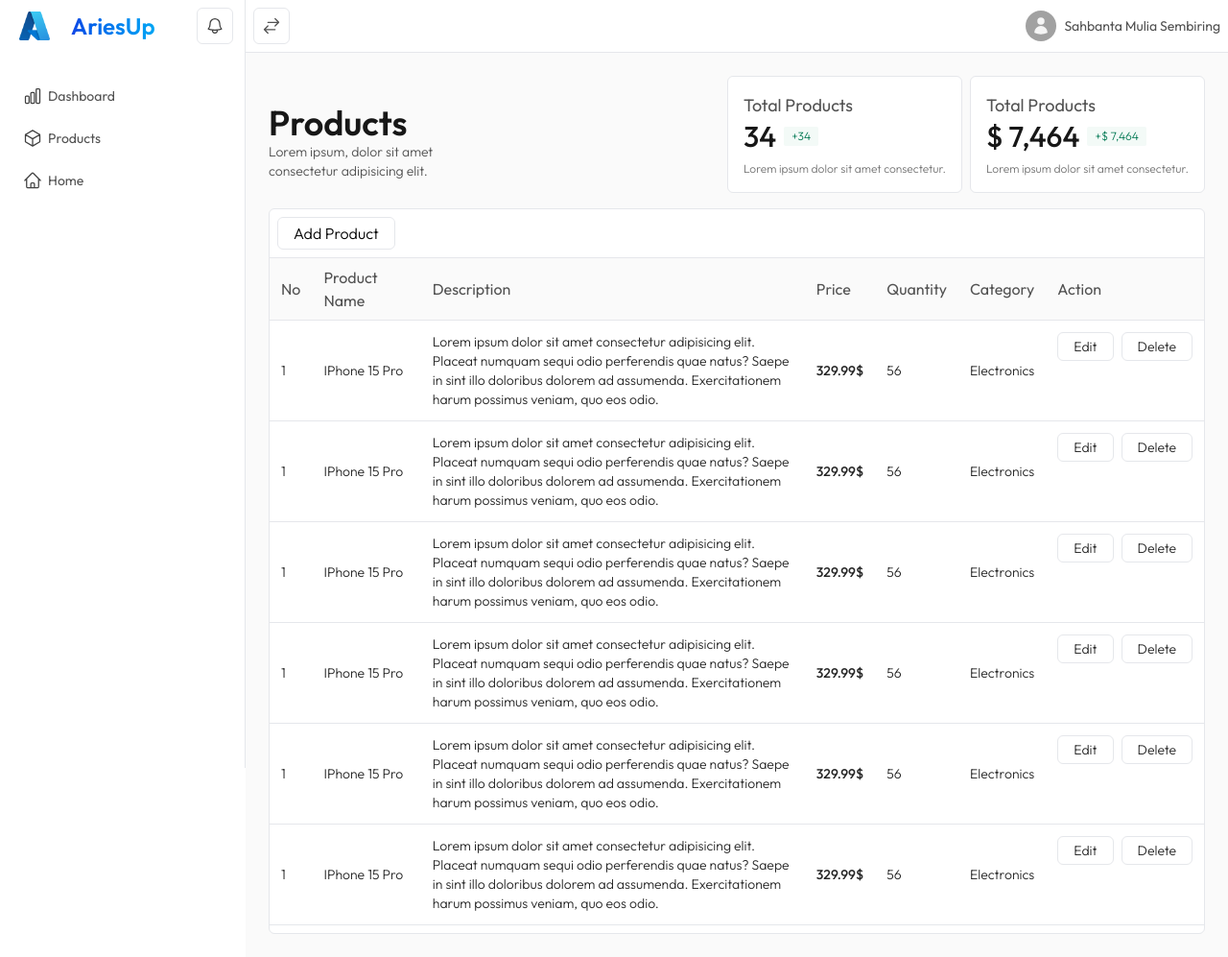
After one commit to ValerieAttila09/tugas-project-php, a PHP site: page /menu/products.php in a window 1280 px wide. The commit adds this page. Shown: the whole page at 96% size. Run offline with PHP 8.4, Linux system fonts and the light colour scheme; a user stored in the database is signed in; some libraries are stand-ins or nearby versions.

Commit message:
added product page

```diff
--- a/index.php
+++ b/index.php
@@ -57,7 +57,7 @@ session_reset();
     <div class="w-full">
         <!-- NAVBAR -->
         <div class="max-w-5xl mx-auto p-2 flex items-center justify-between">
-            <div class="">
+            <div class="px-18">
                 <h1 class="text-lg outfit-bold text-neutral-900">AriesUp</h1>
             </div>
             <div class="flex items-center justify-center gap-4">
@@ -76,7 +76,7 @@ session_reset();
         <div class="h-[96vh] flex items-center justify-center">
             <div class="max-w-4xl flex flex-col gap-5 items-center justify-center gap-1">
                 <div class="rounded-full text-xs outfit-regular text-neutral-900 bg-white border border-neutral-300 px-4 py-1">About Us</div>
-                <h1 class="text-7xl text-center text-neutral-900 outfit-medium text-shadow-sm">Most Powerful Way To Connect Everyone</h1>
+                <h1 class="text-7xl text-center text-neutral-900 outfit-medium text-shadow-sm">Most Powerful Way To Manage Everything</h1>
                 <p class="text-lg text-center text-neutral-600">Lorem ipsum dolor sit amet consectetur adipisicing elit. Expedita quia laborum ipsum aut. Id cumque excepturi numquam sunt dolor quo ratione, impedit ullam in voluptatum magni architecto voluptate repellendus similique!</p>
                 <div class="flex items-center gap-3">
                     <button class="rounded-full px-6 py-2 bg-neutral-900 text-white hover:bg-neutral-700 hover:shadow-sm transition-all">Get Started</button>
--- /dev/null
+++ b/menu/products.php
@@ -0,0 +1,261 @@
+<?php
+session_start();
+if (!isset($_SESSION['nama'])) {
+  header("location:../");
+}
+?>
+
+
+<!DOCTYPE html>
+<html lang="en">
+
+<head>
+  <meta charset="UTF-8">
+  <meta name="viewport" content="width=device-width, initial-scale=1.0">
+  <title>Products - AriesUp</title>
+  <script src="https://cdn.jsdelivr.net/npm/@tailwindcss/browser@4"></script>
+  <link rel="preconnect" href="https://fonts.googleapis.com">
+  <link rel="preconnect" href="https://fonts.gstatic.com" crossorigin>
+  <link href="https://fonts.googleapis.com/css2?family=Outfit:wght@100..900&display=swap" rel="stylesheet">
+  <link rel="stylesheet" href="./src/css/style.css" />
+  <link href="https://cdn.jsdelivr.net/npm/flowbite@3.1.2/dist/flowbite.min.css" rel="stylesheet" />
+</head>
+
+<body class="outfit-thin">
+
+  <div class="w-full">
+    <div class="w-full h-screen flex">
+      <div id="sidebar" class="w-1/5 relative overflow-hidden h-screen border-r border-[#ebebeb]">
+        <div class="w-full h-full flex flex-col items-center justify-between">
+          <div class="w-full flex flex-col items-center gap-4">
+            <div class="w-full flex items-center justify-between px-3 py-2">
+              <div class="flex items-center gap-4 ps-2">
+                <img src="./src/assets/logo.png" alt="logo" class="size-8">
+                <h1 id="sidebarMenu" class="outfit-semibold text-2xl text-transparent bg-clip-text bg-linear-to-r from-blue-700 to-sky-500">AriesUp</h1>
+              </div>
+              <div id="sidebarMenu" class="">
+                <button class="p-2 rounded-md bg-white border border-[#ebebeb] hover:bg-[#fafafa] transition-all">
+                  <svg xmlns="http://www.w3.org/2000/svg" fill="none" viewBox="0 0 24 24" stroke-width="1.5" stroke="currentColor" class="size-5 text-neutral-700">
+                    <path stroke-linecap="round" stroke-linejoin="round" d="M14.857 17.082a23.848 23.848 0 0 0 5.454-1.31A8.967 8.967 0 0 1 18 9.75V9A6 6 0 0 0 6 9v.75a8.967 8.967 0 0 1-2.312 6.022c1.733.64 3.56 1.085 5.455 1.31m5.714 0a24.255 24.255 0 0 1-5.714 0m5.714 0a3 3 0 1 1-5.714 0" />
+                  </svg>
+                </button>
+              </div>
+            </div>
+            <div class="w-full flex flex-col items-center gap-2 p-3">
+              <a href="./dashboard.php" class="w-full p-2 rounded-md bg-white hover:bg-[#fafafa] hover:shadow-sm transition-all">
+                <div class="w-full flex items-center justify-start ps-1">
+                  <svg xmlns="http://www.w3.org/2000/svg" fill="none" viewBox="0 0 24 24" stroke-width="1.5" stroke="currentColor" class="size-5 text-neutral-700">
+                    <path stroke-linecap="round" stroke-linejoin="round" d="M3 13.125C3 12.504 3.504 12 4.125 12h2.25c.621 0 1.125.504 1.125 1.125v6.75C7.5 20.496 6.996 21 6.375 21h-2.25A1.125 1.125 0 0 1 3 19.875v-6.75ZM9.75 8.625c0-.621.504-1.125 1.125-1.125h2.25c.621 0 1.125.504 1.125 1.125v11.25c0 .621-.504 1.125-1.125 1.125h-2.25a1.125 1.125 0 0 1-1.125-1.125V8.625ZM16.5 4.125c0-.621.504-1.125 1.125-1.125h2.25C20.496 3 21 3.504 21 4.125v15.75c0 .621-.504 1.125-1.125 1.125h-2.25a1.125 1.125 0 0 1-1.125-1.125V4.125Z" />
+                  </svg>
+                  <span id="sidebarMenu" class="text-sm text-neutral-600 outfit-regular">Dashboard</span>
+                </div>
+              </a>
+              <a href="./products.php" class="w-full p-2 rounded-md bg-white hover:bg-[#fafafa] hover:shadow-sm transition-all">
+                <div class="w-full flex items-center justify-start ps-1">
+                  <svg xmlns="http://www.w3.org/2000/svg" fill="none" viewBox="0 0 24 24" stroke-width="1.5" stroke="currentColor" class="size-5 text-neutral-700">
+                    <path stroke-linecap="round" stroke-linejoin="round" d="m21 7.5-9-5.25L3 7.5m18 0-9 5.25m9-5.25v9l-9 5.25M3 7.5l9 5.25M3 7.5v9l9 5.25m0-9v9" />
+                  </svg>
+                  <span id="sidebarMenu" class="text-sm text-neutral-600 outfit-regular">Products</span>
+                </div>
+              </a>
+              <a href="../index.php" class="w-full p-2 rounded-md bg-white hover:bg-[#fafafa] hover:shadow-sm transition-all">
+                <div class="w-full flex items-center justify-start ps-1">
+                  <svg xmlns="http://www.w3.org/2000/svg" fill="none" viewBox="0 0 24 24" stroke-width="1.5" stroke="currentColor" class="size-5 text-neutral-700">
+                    <path stroke-linecap="round" stroke-linejoin="round" d="m2.25 12 8.954-8.955c.44-.439 1.152-.439 1.591 0L21.75 12M4.5 9.75v10.125c0 .621.504 1.125 1.125 1.125H9.75v-4.875c0-.621.504-1.125 1.125-1.125h2.25c.621 0 1.125.504 1.125 1.125V21h4.125c.621 0 1.125-.504 1.125-1.125V9.75M8.25 21h8.25" />
+                  </svg>
+                  <span id="sidebarMenu" class="text-sm text-neutral-600 outfit-regular">Home</span>
+                </div>
+              </a>
+            </div>
+          </div>
+        </div>
+      </div>
+      <div id="main" class="w-4/5 h-screen">
+        <div id="navbar" class="w-full border-b border-[#ebebeb] p-2">
+          <div class="w-full flex items-center justify-between">
+            <div class="">
+              <button id="sidebar-toggle" class="p-2 rounded-md bg-white border border-[#ebebeb] hover:bg-[#fafafa] transition-all">
+                <svg xmlns="http://www.w3.org/2000/svg" fill="none" viewBox="0 0 24 24" stroke-width="1.5" stroke="currentColor" class="size-5 text-neutral-600">
+                  <path stroke-linecap="round" stroke-linejoin="round" d="M7.5 21 3 16.5m0 0L7.5 12M3 16.5h13.5m0-13.5L21 7.5m0 0L16.5 12M21 7.5H7.5" />
+                </svg>
+              </button>
+            </div>
+            <div class="flex items-center gap-2">
+              <button id="profileToggle" class="cursor-pointer flex items-center gap-2">
+                <div class="rounded-full bg-neutral-400 text-lg outfit-semibold size-8 p-1 flex items-center justify-center">
+                  <svg xmlns="http://www.w3.org/2000/svg" viewBox="0 0 24 24" fill="currentColor" class="size-5 text-neutral-100">
+                    <path fill-rule="evenodd" d="M7.5 6a4.5 4.5 0 1 1 9 0 4.5 4.5 0 0 1-9 0ZM3.751 20.105a8.25 8.25 0 0 1 16.498 0 .75.75 0 0 1-.437.695A18.683 18.683 0 0 1 12 22.5c-2.786 0-5.433-.608-7.812-1.7a.75.75 0 0 1-.437-.695Z" clip-rule="evenodd" />
+                  </svg>
+                </div>
+                <span class="text-sm text-neutral-600 outfit-regular"><?= $_SESSION['nama'] ?></span>
+              </button>
+
+              <div id="profileDropdown" class="hidden fixed top-12 min-w-xs right-10 z-10 p-6 rounded-md border border-[#ebebeb] shadow-md bg-white">
+                <div class="w-full flex items-center justify-between">
+                  <div class="mb-4 w-full flex items-center justify-between">
+                    <h1 class="text-lg text-neutral-700 outfit-regular">Profile</h1>
+                    <button id="profileToggle" class="p-1 cursor-pointer rounded-md bg-white border border-[#ebebeb] hover:bg-[#fafafa] transition-all">
+                      <svg xmlns="http://www.w3.org/2000/svg" fill="none" viewBox="0 0 24 24" stroke-width="1.5" stroke="currentColor" class="size-5 text-neutral-600">
+                        <path stroke-linecap="round" stroke-linejoin="round" d="M6 18L18 6M6 6l12 12" />
+                      </svg>
+                    </button>
+                  </div>
+                </div>
+                <div class="mb-4 w-full flex items-center justify-between">
+                  <div class="flex items-center justify-center rounded-full size-20 bg-neutral-400 text-2xl outfit-medium">
+                    <svg xmlns="http://www.w3.org/2000/svg" viewBox="0 0 24 24" fill="currentColor" class="size-12 text-neutral-100">
+                      <path fill-rule="evenodd" d="M7.5 6a4.5 4.5 0 1 1 9 0 4.5 4.5 0 0 1-9 0ZM3.751 20.105a8.25 8.25 0 0 1 16.498 0 .75.75 0 0 1-.437.695A18.683 18.683 0 0 1 12 22.5c-2.786 0-5.433-.608-7.812-1.7a.75.75 0 0 1-.437-.695Z" clip-rule="evenodd" />
+                    </svg>
+                  </div>
+                  <div class="space-y-1">
+                    <p class="text-md outfit-regular text-neutral-900"><?= $_SESSION['nama'] ?></p>
+                    <p class="text-sm text-neutral-600 outfit-regular"><?= $_SESSION['username'] ?></p>
+                  </div>
+                </div>
+                <div class="w-full flex items-center gap-2">
+                  <a href="#" class="rounded-md text-sm text-neutral-800 border border-[#ebebeb] px-4 py-1 bg-white hover:bg-[#fafafa] hover:shadow-sm transition-all">Edit</a>
+                  <a href="../index.php" class="rounded-md text-sm text-neutral-800 border border-[#ebebeb] px-4 py-1 bg-white hover:bg-red-50 hover:shadow-sm hover:border-red-100 hover:text-red-600 transition-all">Logout</a>
+                </div>
+              </div>
+            </div>
+          </div>
+        </div>
+        <div id="content" class="w-full bg-neutral-50 p-4">
+          <div class="w-full p-2">
+            <div class="w-full flex items-center justify-between gap-6">
+              <div class="w-auto">
+                <h1 class="text-4xl text-neutral-900 outfit-semibold">Products</h1>
+                <p class="text-sm text-neutral-600">Lorem ipsum, dolor sit amet consectetur adipisicing elit.</p>
+              </div>
+              <div class="mb-4 w-full flex items-center justify-end gap-2">
+                <div class="rounded-md bg-white border border-[#ebebeb] p-4">
+                  <h1 class="text-lg text-neutral-600 outfit-regular">Total Products</h1>
+                  <div class="flex items-center gap-2 mb-2">
+                    <h1 class="text-3xl text-neutral-900 outfit-medium">34</h1>
+                    <div class="rounded-sm flex items-center justify-center px-2 py-[2px] bg-green-50 text-green-600">
+                      <span class="text-xs">+34</span>
+                    </div>
+                  </div>
+                  <p class="text-xs text-neutral-500">Lorem ipsum dolor sit amet consectetur.</p>
+                </div>
+                <div class="rounded-md bg-white border border-[#ebebeb] p-4">
+                  <h1 class="text-lg text-neutral-600 outfit-regular">Total Products</h1>
+                  <div class="flex items-center gap-2 mb-2">
+                    <h1 class="text-3xl text-neutral-900 outfit-medium">$ 7,464</h1>
+                    <div class="rounded-sm flex items-center justify-center px-2 py-[2px] bg-green-50 text-green-600">
+                      <span class="text-xs">+$ 7,464</span>
+                    </div>
+                  </div>
+                  <p class="text-xs text-neutral-500">Lorem ipsum dolor sit amet consectetur.</p>
+                </div>
+              </div>
+            </div>
+            <div class="w-full">
+              <div class="bg-white overflow-x-scroll rounded-md border border-[#ebebeb] py-2">
+                <div class="flex justify-between items-center px-2 mb-2">
+                  <button class="rounded-md bg-white border border-[#ebebeb] text-neutral-700 px-4 py-1 hover:bg-neutral-50 hover:shadow-sm transition-all">Add Product</button>
+                </div>
+                <table class="w-full">
+                  <thead>
+                    <tr class="border-b border-t border-[#ebebeb] bg-neutral-50">
+                      <th class="text-md text-start text-neutral-600 outfit-regular px-3 py-2">No</th>
+                      <th class="text-md text-start text-neutral-600 outfit-regular px-3 py-2">Product Name</th>
+                      <th class="text-md text-start text-neutral-600 outfit-regular px-3 py-2">Description</th>
+                      <th class="text-md text-start text-neutral-600 outfit-regular px-3 py-2">Price</th>
+                      <th class="text-md text-start text-neutral-600 outfit-regular px-3 py-2">Quantity</th>
+                      <th class="text-md text-start text-neutral-600 outfit-regular px-3 py-2">Category</th>
+                      <th class="text-md text-start text-neutral-600 outfit-regular px-3 py-2">Action</th>
+                    </tr>
+                  </thead>
+                  <tbody>
+                    <tr class="border-b border-[#ebebeb]">
+                      <td class="text-sm text-nowrap text-neutral-800 p-3">1</td>
+                      <td class="text-sm text-nowrap text-neutral-800 p-3">IPhone 15 Pro</td>
+                      <td class="text-sm w-[400px] text-neutral-800 p-3">Lorem ipsum dolor sit amet consectetur adipisicing elit. Placeat numquam sequi odio perferendis quae natus? Saepe in sint illo doloribus dolorem ad assumenda. Exercitationem harum possimus veniam, quo eos odio.</td>
+                      <td class="text-sm text-nowrap text-neutral-800 p-3 outfit-medium">329.99$</td>
+                      <td class="text-sm text-nowrap text-neutral-800 p-3">56</td>
+                      <td class="text-sm text-nowrap text-neutral-800 p-3">Electronics</td>
+                      <td class="text-sm text-neutral-800 p-3 flex items-center justify-center gap-2">
+                        <button class="rounded-md bg-white border hover:bg-yellow-100 hover:text-yellow-600 hover:border-yellow-200 hover:shadow-sm transition-all border-[#ebebeb] px-4 py-1">Edit</button>
+                        <button class="rounded-md bg-white border hover:bg-red-100 hover:text-red-600 hover:border-red-200 hover:shadow-sm transition-all border-[#ebebeb] px-4 py-1">Delete</button>
+                      </td>
+                    </tr>
+                    <tr class="border-b border-[#ebebeb]">
+                      <td class="text-sm text-nowrap text-neutral-800 p-3">1</td>
+                      <td class="text-sm text-nowrap text-neutral-800 p-3">IPhone 15 Pro</td>
+                      <td class="text-sm w-[400px] text-neutral-800 p-3">Lorem ipsum dolor sit amet consectetur adipisicing elit. Placeat numquam sequi odio perferendis quae natus? Saepe in sint illo doloribus dolorem ad assumenda. Exercitationem harum possimus veniam, quo eos odio.</td>
+                      <td class="text-sm text-nowrap text-neutral-800 p-3 outfit-medium">329.99$</td>
+                      <td class="text-sm text-nowrap text-neutral-800 p-3">56</td>
+                      <td class="text-sm text-nowrap text-neutral-800 p-3">Electronics</td>
+                      <td class="text-sm text-neutral-800 p-3 flex items-center justify-center gap-2">
+                        <button class="rounded-md bg-white border hover:bg-yellow-100 hover:text-yellow-600 hover:border-yellow-200 hover:shadow-sm transition-all border-[#ebebeb] px-4 py-1">Edit</button>
+                        <button class="rounded-md bg-white border hover:bg-red-100 hover:text-red-600 hover:border-red-200 hover:shadow-sm transition-all border-[#ebebeb] px-4 py-1">Delete</button>
+                      </td>
+                    </tr>
+                    <tr class="border-b border-[#ebebeb]">
+                      <td class="text-sm text-nowrap text-neutral-800 p-3">1</td>
+                      <td class="text-sm text-nowrap text-neutral-800 p-3">IPhone 15 Pro</td>
+                      <td class="text-sm w-[400px] text-neutral-800 p-3">Lorem ipsum dolor sit amet consectetur adipisicing elit. Placeat numquam sequi odio perferendis quae natus? Saepe in sint illo doloribus dolorem ad assumenda. Exercitationem harum possimus veniam, quo eos odio.</td>
+                      <td class="text-sm text-nowrap text-neutral-800 p-3 outfit-medium">329.99$</td>
+                      <td class="text-sm text-nowrap text-neutral-800 p-3">56</td>
+                      <td class="text-sm text-nowrap text-neutral-800 p-3">Electronics</td>
+                      <td class="text-sm text-neutral-800 p-3 flex items-center justify-center gap-2">
+                        <button class="rounded-md bg-white border hover:bg-yellow-100 hover:text-yellow-600 hover:border-yellow-200 hover:shadow-sm transition-all border-[#ebebeb] px-4 py-1">Edit</button>
+                        <button class="rounded-md bg-white border hover:bg-red-100 hover:text-red-600 hover:border-red-200 hover:shadow-sm transition-all border-[#ebebeb] px-4 py-1">Delete</button>
+                      </td>
+                    </tr>
+                    <tr class="border-b border-[#ebebeb]">
+                      <td class="text-sm text-nowrap text-neutral-800 p-3">1</td>
+                      <td class="text-sm text-nowrap text-neutral-800 p-3">IPhone 15 Pro</td>
+                      <td class="text-sm w-[400px] text-neutral-800 p-3">Lorem ipsum dolor sit amet consectetur adipisicing elit. Placeat numquam sequi odio perferendis quae natus? Saepe in sint illo doloribus dolorem ad assumenda. Exercitationem harum possimus veniam, quo eos odio.</td>
+                      <td class="text-sm text-nowrap text-neutral-800 p-3 outfit-medium">329.99$</td>
+                      <td class="text-sm text-nowrap text-neutral-800 p-3">56</td>
+                      <td class="text-sm text-nowrap text-neutral-800 p-3">Electronics</td>
+                      <td class="text-sm text-neutral-800 p-3 flex items-center justify-center gap-2">
+                        <button class="rounded-md bg-white border hover:bg-yellow-100 hover:text-yellow-600 hover:border-yellow-200 hover:shadow-sm transition-all border-[#ebebeb] px-4 py-1">Edit</button>
+                        <button class="rounded-md bg-white border hover:bg-red-100 hover:text-red-600 hover:border-red-200 hover:shadow-sm transition-all border-[#ebebeb] px-4 py-1">Delete</button>
+                      </td>
+                    </tr>
+                    <tr class="border-b border-[#ebebeb]">
+                      <td class="text-sm text-nowrap text-neutral-800 p-3">1</td>
+                      <td class="text-sm text-nowrap text-neutral-800 p-3">IPhone 15 Pro</td>
+                      <td class="text-sm w-[400px] text-neutral-800 p-3">Lorem ipsum dolor sit amet consectetur adipisicing elit. Placeat numquam sequi odio perferendis quae natus? Saepe in sint illo doloribus dolorem ad assumenda. Exercitationem harum possimus veniam, quo eos odio.</td>
+                      <td class="text-sm text-nowrap text-neutral-800 p-3 outfit-medium">329.99$</td>
+                      <td class="text-sm text-nowrap text-neutral-800 p-3">56</td>
+                      <td class="text-sm text-nowrap text-neutral-800 p-3">Electronics</td>
+                      <td class="text-sm text-neutral-800 p-3 flex items-center justify-center gap-2">
+                        <button class="rounded-md bg-white border hover:bg-yellow-100 hover:text-yellow-600 hover:border-yellow-200 hover:shadow-sm transition-all border-[#ebebeb] px-4 py-1">Edit</button>
+                        <button class="rounded-md bg-white border hover:bg-red-100 hover:text-red-600 hover:border-red-200 hover:shadow-sm transition-all border-[#ebebeb] px-4 py-1">Delete</button>
+                      </td>
+                    </tr>
+                    <tr class="border-b border-[#ebebeb]">
+                      <td class="text-sm text-nowrap text-neutral-800 p-3">1</td>
+                      <td class="text-sm text-nowrap text-neutral-800 p-3">IPhone 15 Pro</td>
+                      <td class="text-sm w-[400px] text-neutral-800 p-3">Lorem ipsum dolor sit amet consectetur adipisicing elit. Placeat numquam sequi odio perferendis quae natus? Saepe in sint illo doloribus dolorem ad assumenda. Exercitationem harum possimus veniam, quo eos odio.</td>
+                      <td class="text-sm text-nowrap text-neutral-800 p-3 outfit-medium">329.99$</td>
+                      <td class="text-sm text-nowrap text-neutral-800 p-3">56</td>
+                      <td class="text-sm text-nowrap text-neutral-800 p-3">Electronics</td>
+                      <td class="text-sm text-neutral-800 p-3 flex items-center justify-center gap-2">
+                        <button class="rounded-md bg-white border hover:bg-yellow-100 hover:text-yellow-600 hover:border-yellow-200 hover:shadow-sm transition-all border-[#ebebeb] px-4 py-1">Edit</button>
+                        <button class="rounded-md bg-white border hover:bg-red-100 hover:text-red-600 hover:border-red-200 hover:shadow-sm transition-all border-[#ebebeb] px-4 py-1">Delete</button>
+                      </td>
+                    </tr>
+                  </tbody>
+                </table>
+              </div>
+            </div>
+          </div>
+        </div>
+      </div>
+    </div>
+  </div>
+
+
+  <script src="https://cdn.jsdelivr.net/npm/chart.js@4.4.1/dist/chart.umd.min.js"></script>
+  <script src="https://cdn.jsdelivr.net/npm/gsap@3.13.0/dist/gsap.min.js"></script>
+  <script src="https://cdn.jsdelivr.net/npm/flowbite@3.1.2/dist/flowbite.min.js"></script>
+
+  <script src="./src/js/dashboard.js"></script>
+</body>
+
+</html>
```
Also changed, not shown: menu/dashboard.php (+10 -11 lines), menu/src/css/style.css (line endings or trailing spaces).
